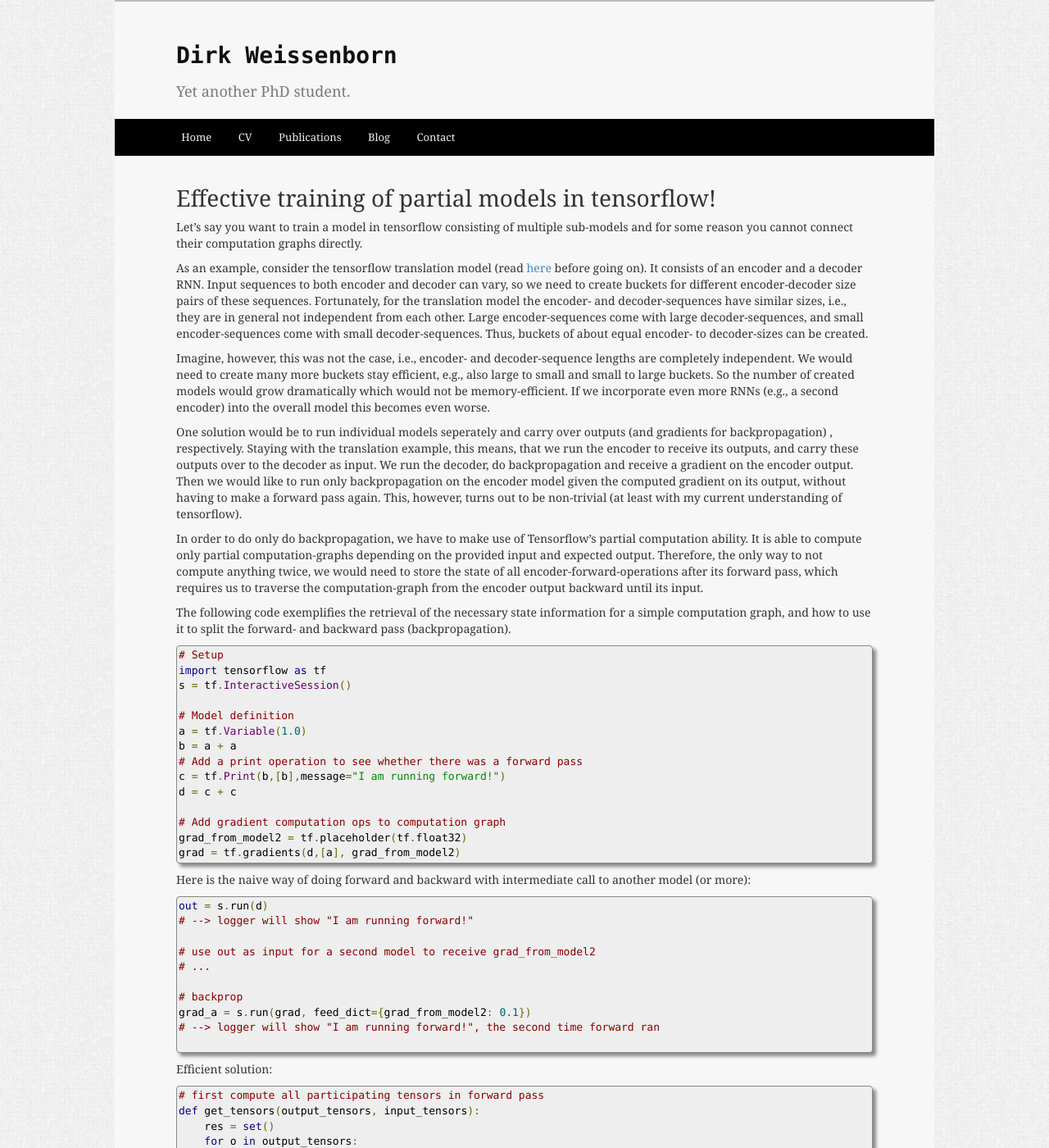
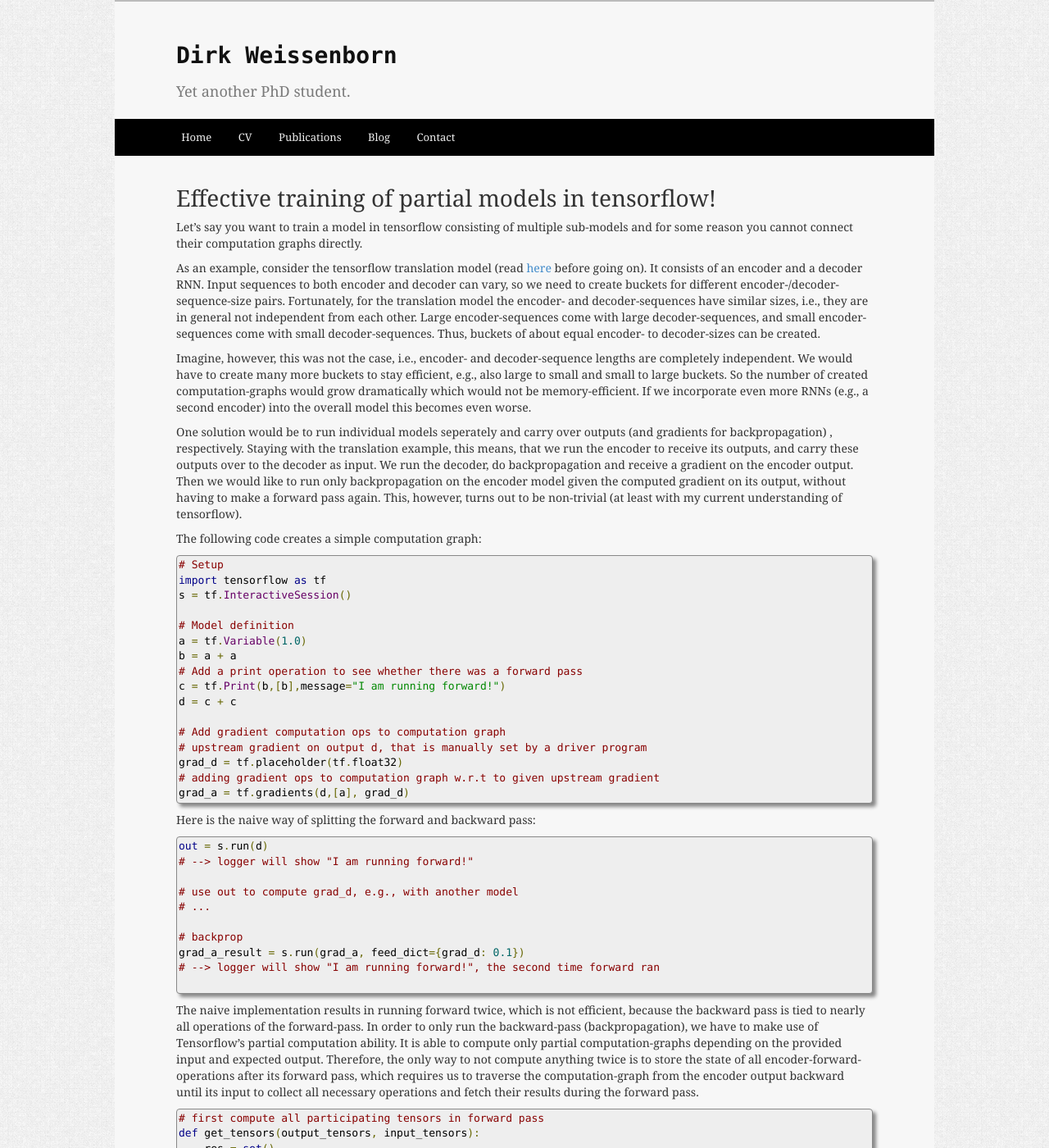
Before and after one commit to dirkweissenborn/dirkweissenborn.github.io, a Jekyll site: the page built from _posts/2016-01-16-Multi-model_training_tensorflow.md, in a window 1280 px wide and 1400 px high. Shown: the whole window at 82% size. Built offline with Jekyll 4.4.1, drawn with Linux system fonts in a browser that asks for light colours; Markdown is read by kramdown in place of the engine named in the settings; comment, search, counter and statistics services are not loaded; some of the changed text lies outside the part shown.

Commit message:
Update 2016-01-16-Multi-model_training_tensorflow.md

````diff
--- a/_posts/2016-01-16-Multi-model_training_tensorflow.md
+++ b/_posts/2016-01-16-Multi-model_training_tensorflow.md
@@ -8,16 +8,15 @@ you cannot connect their computation graphs directly.
 
 As an example, consider the tensorflow translation model (read [here](https://www.tensorflow.org/versions/master/tutorials/seq2seq/index.html) before going on).
 It consists of an encoder and a decoder RNN. Input sequences to both encoder and decoder can vary,
-so we need to create buckets for different encoder-decoder size pairs of these sequences. Fortunately,
+so we need to create buckets for different encoder-/decoder-sequence-size pairs. Fortunately,
 for the translation model the encoder- and decoder-sequences have similar sizes, i.e., they are in
 general not independent from each other. Large encoder-sequences come with large decoder-sequences, and
 small encoder-sequences come with small decoder-sequences. Thus, buckets of about equal encoder-
 to decoder-sizes can be created.
 
 Imagine, however, this was not the case, i.e., encoder- and decoder-sequence lengths are completely independent.
-We would need to create many more buckets stay efficient, e.g., also large to small and small to large buckets.
-So the number of created models would grow dramatically which would not be memory-efficient. If we incorporate even
-more RNNs (e.g., a second encoder) into the overall model this becomes even worse.
+We would have to create many more buckets to stay efficient, e.g., also large to small and small to large buckets.
+So the number of created computation-graphs would grow dramatically which would not be memory-efficient. If we incorporate even more RNNs (e.g., a second encoder) into the overall model this becomes even worse.
 
 One solution would be to run individual models seperately and carry over outputs (and gradients for backpropagation)
 , respectively. Staying with the translation example, this means, that we run the encoder to receive its
@@ -26,14 +25,7 @@ a gradient on the encoder output. Then we would like to run only backpropagation
 gradient on its output, without having to make a forward pass again. This, however, turns out to be non-trivial
 (at least with my current understanding of tensorflow).
 
-In order to do only do backpropagation, we have to make use of Tensorflow's partial computation ability.
-It is able to compute only partial computation-graphs depending on the provided input and expected output.
-Therefore, the only way to not compute anything twice, we would need to store the state of all
-encoder-forward-operations after its forward pass, which requires us to traverse the computation-graph from
-the encoder output backward until its input.
-
-The following code exemplifies the retrieval of the necessary state information for a simple computation graph,
-and how to use it to split the forward- and backward pass (backpropagation).
+The following code creates a simple computation graph:
 
 ```python
 # Setup
@@ -48,26 +40,33 @@ c = tf.Print(b,[b],message="I am running forward!")
 d = c + c
 
 # Add gradient computation ops to computation graph
-grad_from_model2 = tf.placeholder(tf.float32)
-grad = tf.gradients(d,[a], grad_from_model2)
+# upstream gradient on output d, that is manually set by a driver program
+grad_d = tf.placeholder(tf.float32)
+# adding gradient ops to computation graph w.r.t to given upstream gradient
+grad_a = tf.gradients(d,[a], grad_d)
 ```
 
-Here is the naive way of doing forward and backward with intermediate call to another model (or more):
+Here is the naive way of splitting the forward and backward pass:
 
 ```python
 out = s.run(d)
 # --> logger will show "I am running forward!"
 
-# use out as input for a second model to receive grad_from_model2
+# use out to compute grad_d, e.g., with another model
 # ...
 
 # backprop
-grad_a = s.run(grad, feed_dict={grad_from_model2: 0.1})
+grad_a_result = s.run(grad_a, feed_dict={grad_d: 0.1})
 # --> logger will show "I am running forward!", the second time forward ran
 
 ```
 
-Efficient solution:
+The naive implementation results in running forward twice, which is not efficient, because the backward pass is tied
+to nearly all operations of the forward-pass.
+In order to only run the backward-pass (backpropagation), we have to make use of Tensorflow's partial computation ability. It is able to compute only partial computation-graphs depending on the provided input and expected output.
+Therefore, the only way to not compute anything twice is to store the state of all
+encoder-forward-operations after its forward pass, which requires us to traverse the computation-graph from
+the encoder output backward until its input to collect all necessary operations and fetch their results during the forward pass.
 
 ```python
 # first compute all participating tensors in forward pass
@@ -84,23 +83,23 @@ dep_tensors = list(get_tensors([d],[]))
 
 # forward pass
 comp_tensors = s.run(dep_tensors)
+# --> logger will show "I am running forward!"
 
 # create input feed
-feed_dict = {grad_from_model2: 0.1}
+feed_dict = {grad_d: 0.1}
 for i in xrange(len(comp_tensors)):
     feed_dict[dep_tensors[i]] = comp_tensors[i]
 
 
 out = feed_dict[d]
-# --> logger will show "I am running forward!"
 
 # backward pass
 
-grad_a = s.run(grad, feed_dict = feed_dict)
+grad_a_result = s.run(grad_a, feed_dict = feed_dict)
 # --> logger will NOT show "I am running forward!"
 ```
 
-
-Now, this solution seems somewhat like a hack, but I could not find a better way of
-addressing this problem. Any questions, suggestions or better solutions, please leave
-a comment?
+Now, this solution seems somewhat like a hack, because the user of tensorflow has to traverse
+the computation graph manually. However, I could not find a better way of
+dealing with this problem. Any questions, suggestions or better solutions, please leave
+a comment or write an email?
````
